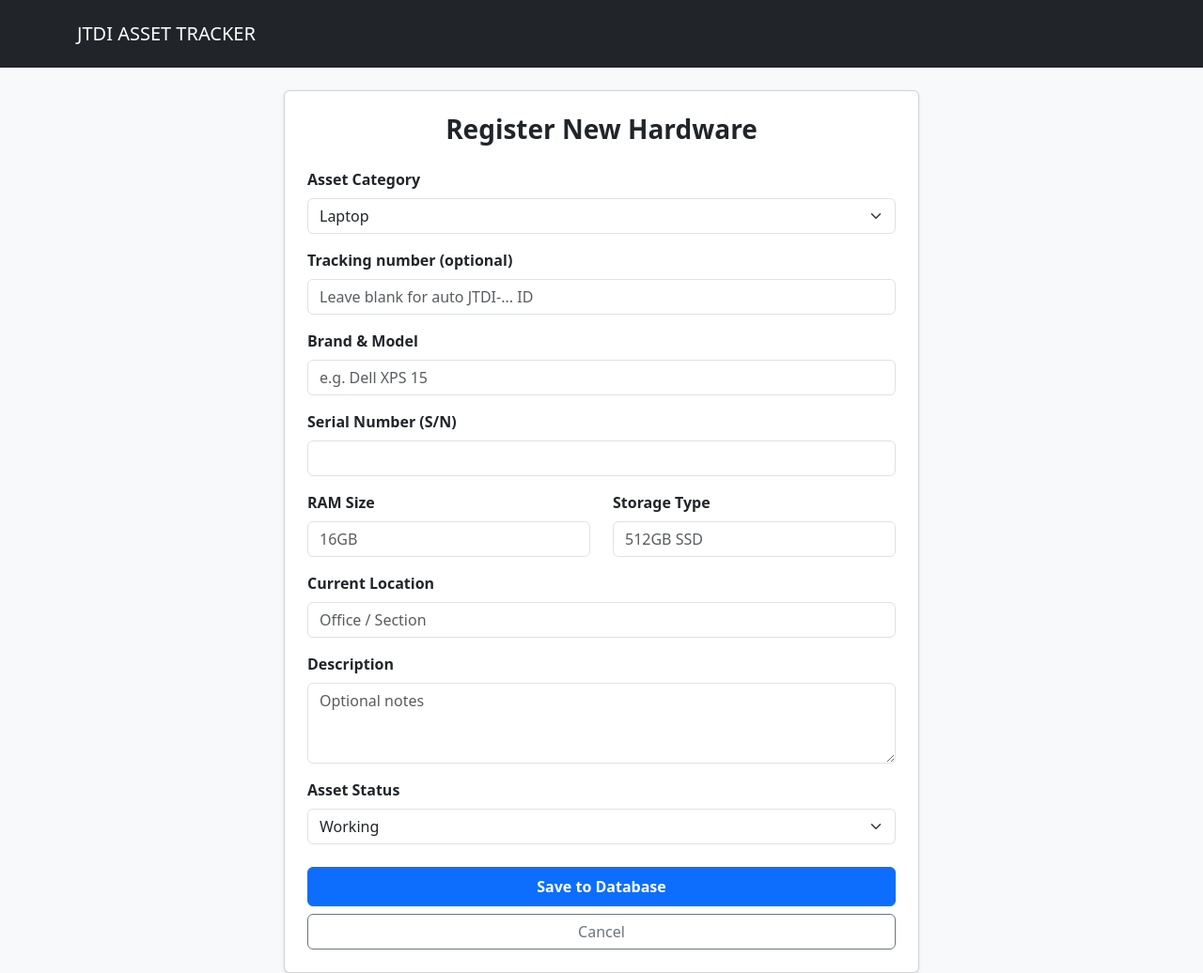
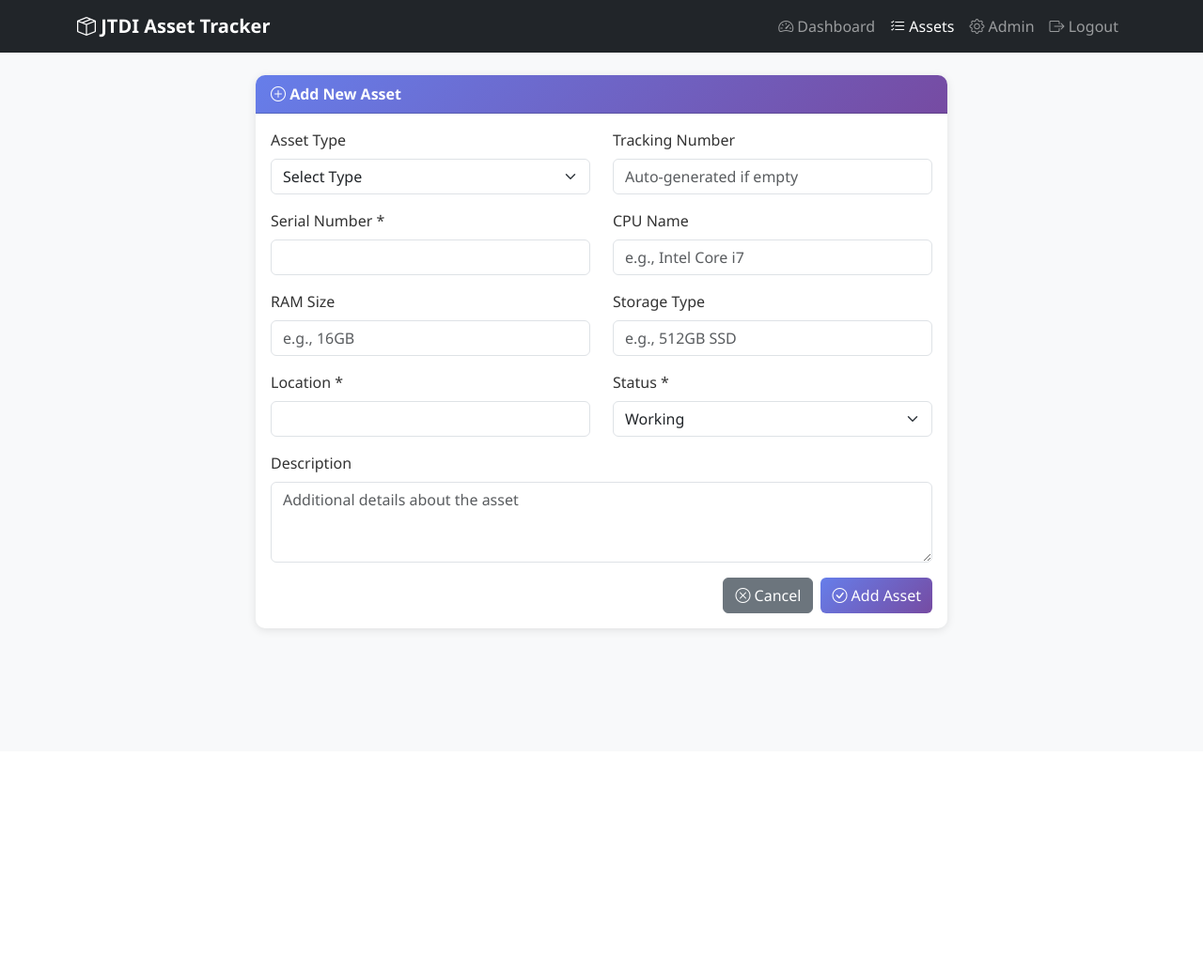
Before and after one commit to Fakhrul0029/Asset-Tracker-System-Together-, a Flask app: page /add in a window 1280 px wide. Shown: the whole page at 94% size. After the commit the page ends 674 px from the top, so only its background shows below. Run offline with Flask 3, Linux system fonts and the light colour scheme; the visitor is signed in with stand-in values (Sample User, id 1); some libraries are stand-ins or nearby versions.

Commit message:
Revamp asset registration form layout and style
Updated the asset registration form with a new layout and additional fields for asset details. Enhanced styling and added Bootstrap components for better user experience.

```diff
--- a/templates/add.html
+++ b/templates/add.html
@@ -2,90 +2,183 @@
 <html lang="en">
 <head>
     <meta charset="UTF-8">
-    <title>JTDI - Register Hardware</title>
-    <link rel="stylesheet" href="https://cdn.jsdelivr.net/npm/bootstrap@5.3.0/dist/css/bootstrap.min.css">
+    <meta name="viewport" content="width=device-width, initial-scale=1.0">
+    <title>Add Asset - JTDI Asset Tracker</title>
+    <link href="https://cdn.jsdelivr.net/npm/bootstrap@5.3.0/dist/css/bootstrap.min.css" rel="stylesheet">
+    <link rel="stylesheet" href="https://cdn.jsdelivr.net/npm/bootstrap-icons@1.10.0/font/bootstrap-icons.css">
+    <style>
+        body {
+            background-color: #f8f9fa;
+            font-family: 'Segoe UI', Tahoma, Geneva, Verdana, sans-serif;
+        }
+        .navbar-brand {
+            font-weight: 600;
+        }
+        .card {
+            border: none;
+            box-shadow: 0 2px 10px rgba(0,0,0,0.1);
+            border-radius: 10px;
+        }
+        .card-header {
+            background: linear-gradient(135deg, #667eea 0%, #764ba2 100%);
+            color: white;
+            border-radius: 10px 10px 0 0 !important;
+            font-weight: 600;
+        }
+        .form-label {
+            font-weight: 500;
+            color: #333;
+        }
+        .btn-primary {
+            background: linear-gradient(135deg, #667eea 0%, #764ba2 100%);
+            border: none;
+        }
+        .btn-primary:hover {
+            opacity: 0.9;
+        }
+    </style>
 </head>
-<body class="bg-light">
-    <nav class="navbar navbar-dark bg-dark mb-4 p-3">
+<body>
+    <nav class="navbar navbar-expand-lg navbar-dark bg-dark">
         <div class="container">
-            <a class="navbar-brand" href="/">JTDI ASSET TRACKER</a>
+            <a class="navbar-brand" href="{{ url_for('dashboard') }}">
+                <i class="bi bi-box-seam"></i> JTDI Asset Tracker
+            </a>
+            <button class="navbar-toggler" type="button" data-bs-toggle="collapse" data-bs-target="#navbarNav">
+                <span class="navbar-toggler-icon"></span>
+            </button>
+            <div class="collapse navbar-collapse" id="navbarNav">
+                <ul class="navbar-nav ms-auto">
+                    <li class="nav-item">
+                        <a class="nav-link" href="{{ url_for('dashboard') }}">
+                            <i class="bi bi-speedometer2"></i> Dashboard
+                        </a>
+                    </li>
+                    <li class="nav-item">
+                        <a class="nav-link active" href="{{ url_for('index') }}">
+                            <i class="bi bi-list-check"></i> Assets
+                        </a>
+                    </li>
+                    {% if session.role == 'Admin' %}
+                    <li class="nav-item">
+                        <a class="nav-link" href="{{ url_for('admin_dashboard') }}">
+                            <i class="bi bi-gear"></i> Admin
+                        </a>
+                    </li>
+                    {% endif %}
+                    <li class="nav-item">
+                        <a class="nav-link" href="{{ url_for('logout') }}">
+                            <i class="bi bi-box-arrow-right"></i> Logout
+                        </a>
+                    </li>
+                </ul>
+            </div>
         </div>
     </nav>
 
-    <div class="container" style="max-width: 700px;">
-        <div class="card shadow-sm p-4">
-            <h3 class="mb-4 fw-bold text-center">Register New Hardware</h3>
-
+    <div class="container mt-4">
+        <div class="row justify-content-center">
+            <div class="col-lg-8">
+                <div class="card">
+                    <div class="card-header">
+                        <i class="bi bi-plus-circle"></i> Add New Asset
+                    </div>
+                    <div class="card-body">
                         {% with messages = get_flashed_messages() %}
                             {% if messages %}
                                 {% for message in messages %}
-                  <div class="alert alert-danger">{{ message }}</div>
+                                    <div class="alert alert-success alert-dismissible fade show" role="alert">
+                                        {{ message }}
+                                        <button type="button" class="btn-close" data-bs-dismiss="alert"></button>
+                                    </div>
                                 {% endfor %}
                             {% endif %}
                         {% endwith %}
 
-            <form action="/add" method="POST">
-                <div class="mb-3">
-                    <label class="form-label fw-bold">Asset Category</label>
-                    <select name="asset_type" class="form-select">
+                        <form method="POST" action="{{ url_for('add_asset') }}">
+                            <input type="hidden" name="csrf_token" value="{{ csrf_token() }}"/>
+
+                            <div class="row">
+                                <div class="col-md-6 mb-3">
+                                    <label for="asset_type" class="form-label">Asset Type</label>
+                                    <select class="form-select" id="asset_type" name="asset_type" required>
+                                        <option value="">Select Type</option>
                                         <option value="Laptop">Laptop</option>
-                        <option value="PC">PC / Desktop</option>
+                                        <option value="Desktop">Desktop</option>
                                         <option value="Monitor">Monitor</option>
                                         <option value="Printer">Printer</option>
+                                        <option value="Server">Server</option>
+                                        <option value="Network Equipment">Network Equipment</option>
+                                        <option value="Other">Other</option>
                                     </select>
                                 </div>
 
-                <div class="mb-3">
-                    <label class="form-label fw-bold">Tracking number (optional)</label>
-                    <input type="text" name="tracking_number" class="form-control" placeholder="Leave blank for auto JTDI-... ID">
+                                <div class="col-md-6 mb-3">
+                                    <label for="tracking_number" class="form-label">Tracking Number</label>
+                                    <input type="text" class="form-control" id="tracking_number" name="tracking_number" placeholder="Auto-generated if empty">
                                 </div>
-
-                <div class="mb-3">
-                    <label class="form-label fw-bold">Brand &amp; Model</label>
-                    <input type="text" name="cpu_name" class="form-control" placeholder="e.g. Dell XPS 15" required>
-                </div>
-
-                <div class="mb-3">
-                    <label class="form-label fw-bold">Serial Number (S/N)</label>
-                    <input type="text" name="serial_number" class="form-control" required>
                             </div>
 
                             <div class="row">
                                 <div class="col-md-6 mb-3">
-                        <label class="form-label fw-bold">RAM Size</label>
-                        <input type="text" name="ram_size" class="form-control" placeholder="16GB">
+                                    <label for="serial_number" class="form-label">Serial Number *</label>
+                                    <input type="text" class="form-control" id="serial_number" name="serial_number" required>
                                 </div>
+
                                 <div class="col-md-6 mb-3">
-                        <label class="form-label fw-bold">Storage Type</label>
-                        <input type="text" name="storage_type" class="form-control" placeholder="512GB SSD">
+                                    <label for="cpu_name" class="form-label">CPU Name</label>
+                                    <input type="text" class="form-control" id="cpu_name" name="cpu_name" placeholder="e.g., Intel Core i7">
                                 </div>
                             </div>
 
-                <div class="mb-3">
-                    <label class="form-label fw-bold">Current Location</label>
-                    <input type="text" name="location" class="form-control" placeholder="Office / Section">
+                            <div class="row">
+                                <div class="col-md-6 mb-3">
+                                    <label for="ram_size" class="form-label">RAM Size</label>
+                                    <input type="text" class="form-control" id="ram_size" name="ram_size" placeholder="e.g., 16GB">
                                 </div>
 
-                <div class="mb-3">
-                    <label class="form-label fw-bold">Description</label>
-                    <textarea name="description" class="form-control" rows="3" placeholder="Optional notes"></textarea>
+                                <div class="col-md-6 mb-3">
+                                    <label for="storage_type" class="form-label">Storage Type</label>
+                                    <input type="text" class="form-control" id="storage_type" name="storage_type" placeholder="e.g., 512GB SSD">
+                                </div>
                             </div>
 
-                <div class="mb-4">
-                    <label class="form-label fw-bold">Asset Status</label>
-                    <select name="status" class="form-select">
+                            <div class="row">
+                                <div class="col-md-6 mb-3">
+                                    <label for="location" class="form-label">Location *</label>
+                                    <input type="text" class="form-control" id="location" name="location" required>
+                                </div>
+
+                                <div class="col-md-6 mb-3">
+                                    <label for="status" class="form-label">Status *</label>
+                                    <select class="form-select" id="status" name="status" required>
                                         <option value="Working">Working</option>
                                         <option value="Maintenance">Maintenance</option>
                                         <option value="Faulty">Faulty</option>
                                     </select>
                                 </div>
+                            </div>
 
-                <div class="d-grid gap-2">
-                    <button type="submit" class="btn btn-primary fw-bold py-2">Save to Database</button>
-                    <a href="/" class="btn btn-outline-secondary">Cancel</a>
+                            <div class="mb-3">
+                                <label for="description" class="form-label">Description</label>
+                                <textarea class="form-control" id="description" name="description" rows="3" placeholder="Additional details about the asset"></textarea>
+                            </div>
+
+                            <div class="d-grid gap-2 d-md-flex justify-content-md-end">
+                                <a href="{{ url_for('index') }}" class="btn btn-secondary">
+                                    <i class="bi bi-x-circle"></i> Cancel
+                                </a>
+                                <button type="submit" class="btn btn-primary">
+                                    <i class="bi bi-check-circle"></i> Add Asset
+                                </button>
                             </div>
                         </form>
                     </div>
                 </div>
+            </div>
+        </div>
+    </div>
+
+    <script src="https://cdn.jsdelivr.net/npm/bootstrap@5.3.0/dist/js/bootstrap.bundle.min.js"></script>
 </body>
 </html>
```
Lines whose indentation alone changed are shown as unchanged.
